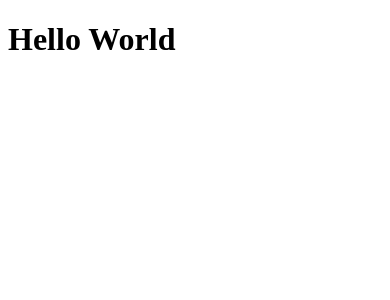
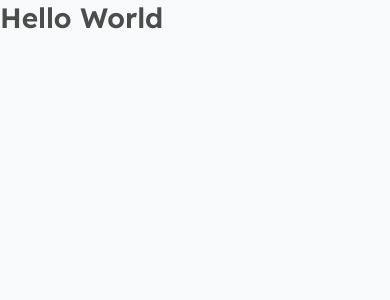
Before and after one commit to devsp-rocketseat/podcastr-nlw, a Next.js app: page / in a window 390 px wide. Shown: the top 300 px of the page. Built offline with nearby package versions, Linux system fonts and the light colour scheme.

Commit message:
Configurando TS, SASS, FONTS

```diff
--- a/src/pages/_app.js
+++ b/src/pages/_app.tsx
@@ -1,3 +1,5 @@
+import '../styles/global.scss'
+
 function MyApp({ Component, pageProps }) {
   return <Component {...pageProps} />
 }
--- /dev/null
+++ b/src/pages/_document.tsx
@@ -0,0 +1,22 @@
+import Document, { Html, Head, Main, NextScript } from 'next/document'
+
+export default class MyDocument extends Document {
+  render() {
+    return (
+      <Html>
+        <Head>
+          <link rel="preconnect" href="https://fonts.gstatic.com" />
+          <link
+            href="https://fonts.googleapis.com/css2?family=Inter&family=Lexend:wght@500;600&display=swap"
+            rel="stylesheet"
+          />
+          <link rel="shortcut icon" href="/favicon.png" type="image/png" />
+        </Head>
+        <body lang="pt-br">
+          <Main />
+          <NextScript />
+        </body>
+      </Html>
+    )
+  }
+}
--- a/src/pages/index.js
+++ /dev/null
@@ -1,5 +0,0 @@
-export default function Home() {
-  return (
-    <h1>Hello World</h1>
-  )
-}
--- /dev/null
+++ b/src/pages/index.tsx
@@ -0,0 +1,3 @@
+export default function Home() {
+  return <h1 id="">Hello World</h1>
+}
--- /dev/null
+++ b/src/styles/global.scss
@@ -0,0 +1,69 @@
+:root {
+  --white: #fff;
+
+  --gray-50: #f7f9fa;
+  --gray-100: #e6e8eb;
+  --gray-200: #afb2b1;
+  --gray-500: #808080;
+  --gray-800: #494d4b;
+
+  --green-500: #04d361;
+
+  --purple-300: #9f75ff;
+  --purple-400: #9164fa;
+  --purple-500: #8256e5;
+  --purple-800: #6f48c9;
+}
+
+* {
+  margin: 0;
+  padding: 0;
+  box-sizing: border-box;
+}
+
+@media (max-width: 1080px) {
+  html {
+    font-size: 93.75%;
+  }
+}
+
+@media (max-width: 720px) {
+  html {
+    font-size: 87.5%;
+  }
+}
+
+body {
+  background: var(--gray-50);
+}
+
+body,
+input,
+textarea,
+button {
+  font: 500 1rem Inter, sans-serif;
+  color: var(--gray-500);
+}
+
+h1,
+h2,
+h3,
+h4,
+h5,
+h6 {
+  font-weight: 600;
+  font-family: Lexend, sans-serif;
+  color: var(--gray-800);
+}
+
+h1 {
+  font-size: 2rem;
+}
+
+h2 {
+  font-size: 1.5rem;
+}
+
+button {
+  cursor: pointer;
+}
```
Also changed, not shown: package.json (+7 -1 lines), src/styles/app.module.scss (added, +7 -0 lines), tsconfig.json (added, +29 -0 lines), next-env.d.ts (added), 1 other file (tests, documents, lock files or other folders).
